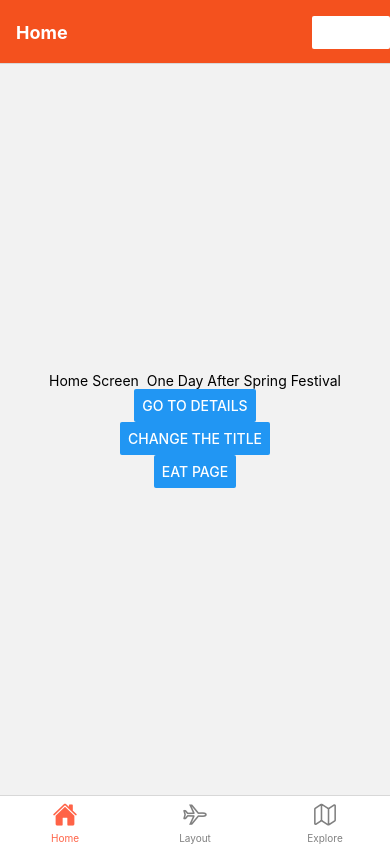
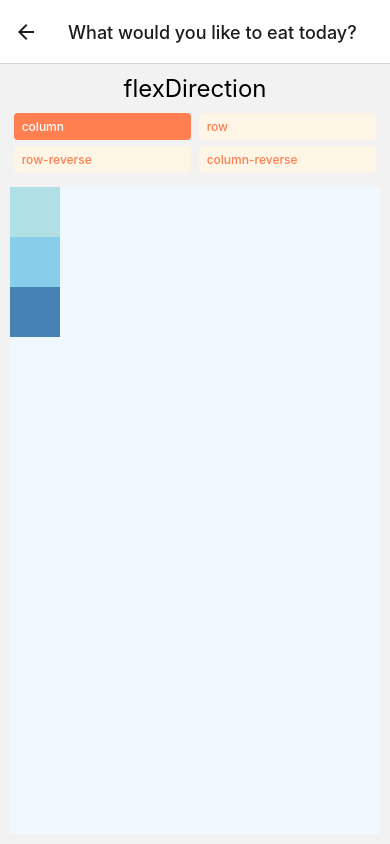
Before and after one commit to Samwellwang/meogda, a React Native app: screen /Test in a window 390 px wide. Built offline with nearby package versions, Linux system fonts and the light colour scheme.

Commit message:
研究滚动动画没整明白0.0

```diff
--- a/App.js
+++ b/App.js
@@ -7,6 +7,7 @@ import { createBottomTabNavigator } from '@react-navigation/bottom-tabs';
 import { Ionicons } from '@expo/vector-icons';
 import Expore from './explore';
 import Eat from './eat';
+import Test from './test';
 function HomeScreen({ navigation }) {
   return (
     <View style={{ flex: 1, alignItems: 'center', justifyContent: 'center' }}>
@@ -126,6 +127,7 @@ function App() {
         <Stack.Screen name="Details" component={DetailsScreen} />
         <Stack.Screen name="layout" component={FlexDirectionBasics} />
         <Stack.Screen name="Eat" component={Eat} options={{title:"What would you like to eat today?"}} />
+        <Stack.Screen name="Test" component={Test} options={{title:"What would you like to eat today?"}} />
       </Stack.Navigator>
     </NavigationContainer>
   );
--- a/eat.js
+++ b/eat.js
@@ -1,5 +1,5 @@
 import React, { useEffect, useState, useRef } from 'react'
-import { View, Text, Button, ActivityIndicator, FlatList, StyleSheet } from 'react-native'
+import { View, Text, Button, ActivityIndicator, FlatList, StyleSheet ,Animated} from 'react-native'
 import { init, Geolocation } from 'react-native-amap-geolocation'
 
 const Eat = () => {
@@ -12,6 +12,8 @@ const Eat = () => {
   const [shopInfo, setShopInfo] = useState([])
   //随机后的商店
   const [shop, setShop] = useState({})
+
+   const anim = useRef(new Animated.Value(1)).current  //
 
   //amap-geolocation
   // 对于 Android 需要自行根据需要申请权限
@@ -75,10 +77,21 @@ const Eat = () => {
         console.log(res.pois)
       })
   }
+const buttonClick = () => {
+  //random between 0 and 19
+  if (shopInfo.length == 0) {
+    alert('附近没有商家')
+  } else {
+    const random = Math.floor(Math.random() * 20)
+    setShop(shopInfo[random]);
+    // console.log("shop信息", anim)
+
+  }
+}
 
   return (
     <View style={Style.background}>
-      <View>
+      <View style = {{weight:200}}>
         {isLoading ? (
           <ActivityIndicator />
         ) : (
@@ -97,13 +110,7 @@ const Eat = () => {
       <Button
         title="随机一个"
         onPress={() => {
-          //random between 0 and 19
-          if (shopInfo.length == 0) {
-            alert('附近没有商家')
-          } else {
-            const random = Math.floor(Math.random() * 20)
-            setShop(shopInfo[random])
-          }
+            buttonClick();
         }}
       />
     </View>
@@ -116,11 +123,16 @@ const Style = StyleSheet.create({
     flex: 1,
     alignItems: 'center',
     justifyContent: 'center',
-    backgroundColor: 'lightsalmon',
+    backgroundColor: 'navajowhite',
   },
   resultView: {
-    // flex: 0.4,
+    weight: '80%',
+    height: 100,
     alignItems: 'center',
+    backgroundColor: 'pink',
+    padding: 10,
+    borderRadius: 10,
+
   },
   title: {
     fontSize: 20,
--- /dev/null
+++ b/test.js
@@ -0,0 +1,109 @@
+import React, { useState } from "react";
+import { StyleSheet, Text, TouchableOpacity, View } from "react-native";
+
+const FlexDirectionBasics = () => {
+  const [flexDirection, setflexDirection] = useState("column");
+
+  return (
+    <PreviewLayout
+      label="flexDirection"
+      values={["column", "row", "row-reverse", "column-reverse"]}
+      selectedValue={flexDirection}
+      setSelectedValue={setflexDirection}
+    >
+      <View
+        style={[styles.box, { backgroundColor: "powderblue" }]}
+      />
+      <View
+        style={[styles.box, { backgroundColor: "skyblue" }]}
+      />
+      <View
+        style={[styles.box, { backgroundColor: "steelblue" }]}
+      />
+    </PreviewLayout>
+  );
+};
+
+const PreviewLayout = ({
+  label,
+  children,
+  values,
+  selectedValue,
+  setSelectedValue,
+}) => {
+  return (
+  <View style={{ padding: 10, flex: 1 }}>
+    <Text style={styles.label}>{label}</Text>
+    <View style={styles.row}>
+      {values.map((value) => (
+        <TouchableOpacity
+          key={value}
+          onPress={() => setSelectedValue(value)}
+          style={[
+            styles.button,
+            selectedValue === value && styles.selected,
+          ]}
+        >
+          <Text
+            style={[
+              styles.buttonLabel,
+              selectedValue === value && styles.selectedLabel,
+            ]}
+          >
+            {value}
+          </Text>
+        </TouchableOpacity>
+      ))}
+    </View>
+    <View style={[styles.container, { [label]: selectedValue }]}>
+      {children}
+    </View>
+  </View>
+);
+};
+
+const styles = StyleSheet.create({
+  container: {
+    flex: 1,
+    marginTop: 8,
+    backgroundColor: "aliceblue",
+  },
+  box: {
+    width: 50,
+    height: 50,
+  },
+  row: {
+    flexDirection: "row",
+    flexWrap: "wrap",
+  },
+  button: {
+    paddingHorizontal: 8,
+    paddingVertical: 6,
+    borderRadius: 4,
+    backgroundColor: "oldlace",
+    alignSelf: "flex-start",
+    marginHorizontal: "1%",
+    marginBottom: 6,
+    minWidth: "48%",
+    textAlign: "center",
+  },
+  selected: {
+    backgroundColor: "coral",
+    borderWidth: 0,
+  },
+  buttonLabel: {
+    fontSize: 12,
+    fontWeight: "500",
+    color: "coral",
+  },
+  selectedLabel: {
+    color: "white",
+  },
+  label: {
+    textAlign: "center",
+    marginBottom: 10,
+    fontSize: 24,
+  },
+});
+
+export default FlexDirectionBasics;
```
